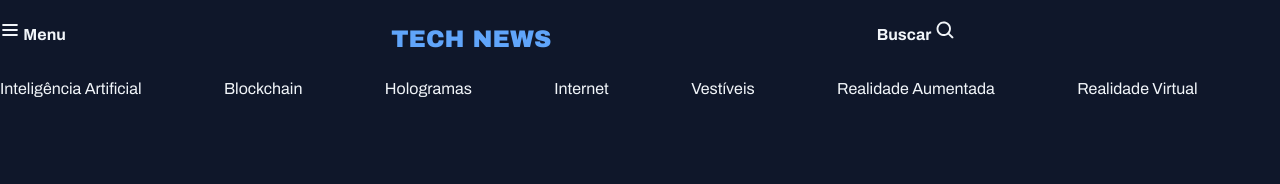
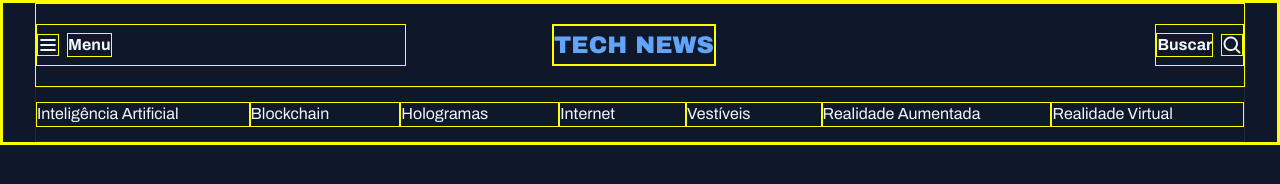
Before and after one commit to michaeldouglastg/pagina-noticias, a plain HTML site: page index.html in a window 1280 px wide. Drawn offline with Linux system fonts and the light colour scheme.

Commit message:
update header section

```diff
--- a/index.html
+++ b/index.html
@@ -13,7 +13,7 @@
   <link href="https://fonts.googleapis.com/css2?family=Archivo+Black&family=Archivo:ital,wght@0,100..900;1,100..900&display=swap" rel="stylesheet">
 </head>
 <body>
-  <header>
+  <header class="container">
     <nav id="primary" class="grid grid-flow-col">
       <div>
         <img src="/assets/icons/List.svg" alt="Ícone de Menu">
--- a/styles/global.css
+++ b/styles/global.css
@@ -2,6 +2,7 @@
   margin: 0;
   padding: 0;
   box-sizing: border-box;
+  border: solid 1px yellow;
 }
 
 :root {
@@ -45,6 +46,16 @@ h1, h2, h3 {
   font: inherit;
 }
 
+.container {
+  max-width: 1280px;
+  margin-inline: auto;
+  padding-inline: 32px;
+}
+
+
+
+
+
 /* Utility-First */
 .grid {
   display: grid;
--- a/styles/header.css
+++ b/styles/header.css
@@ -1,11 +1,28 @@
 #primary {
   padding-block: 20px;
 
+  div {
+    display: flex;
+    align-items: center;
+    gap: 8px;
+  }
+
   /* Nesting CSS */
   div:nth-child(2) {
+    margin-inline: auto;
     font: var(--title);
     text-transform: uppercase;
     color: var(--brand-color-light);
   }
 
+  div:nth-child(3) {
+    justify-self: end;
+  }
+
 }
+
+#secundary {
+  padding-block: 14px;
+  border-inline: none;
+  border: solid 1px var(--stroke-color);
+}
```
